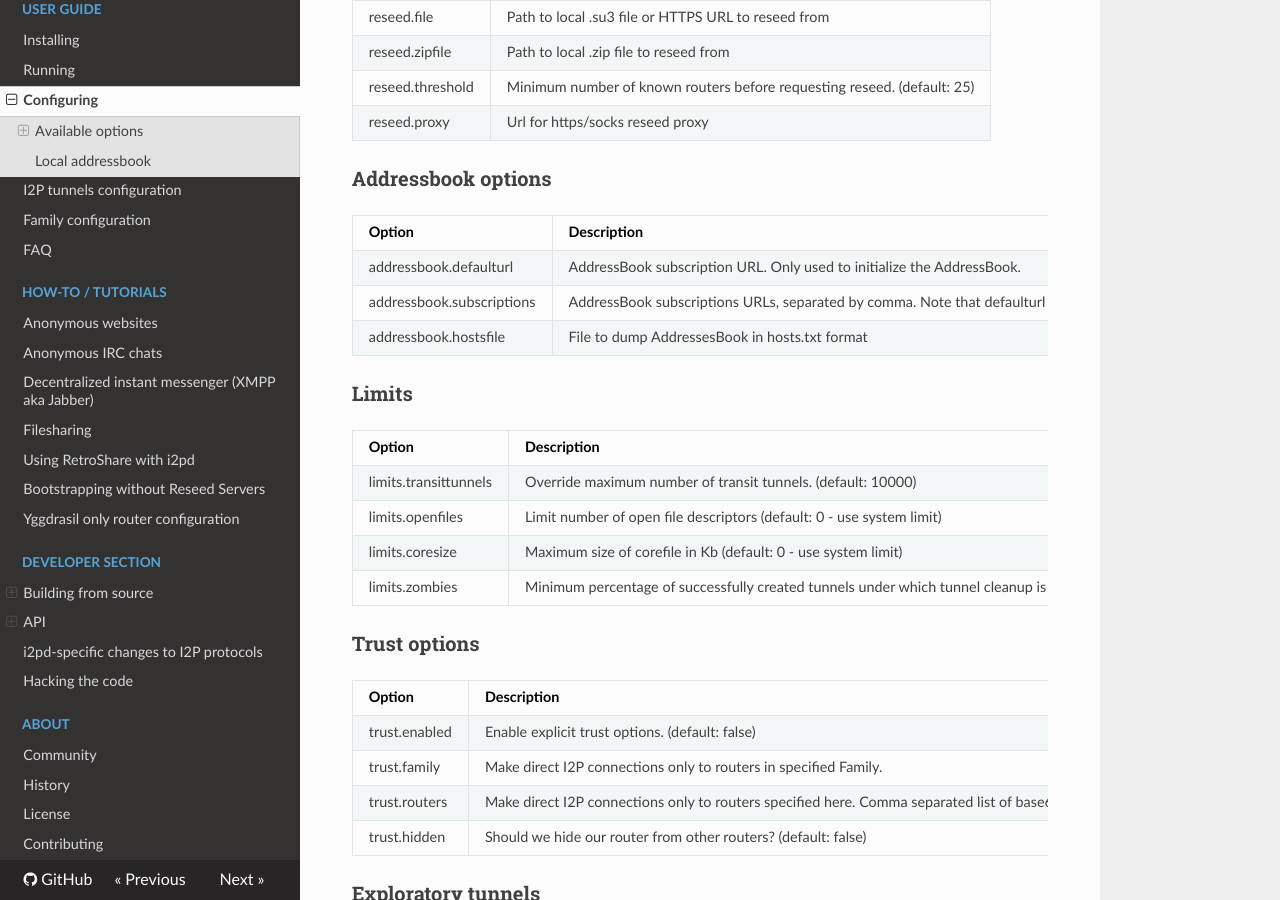
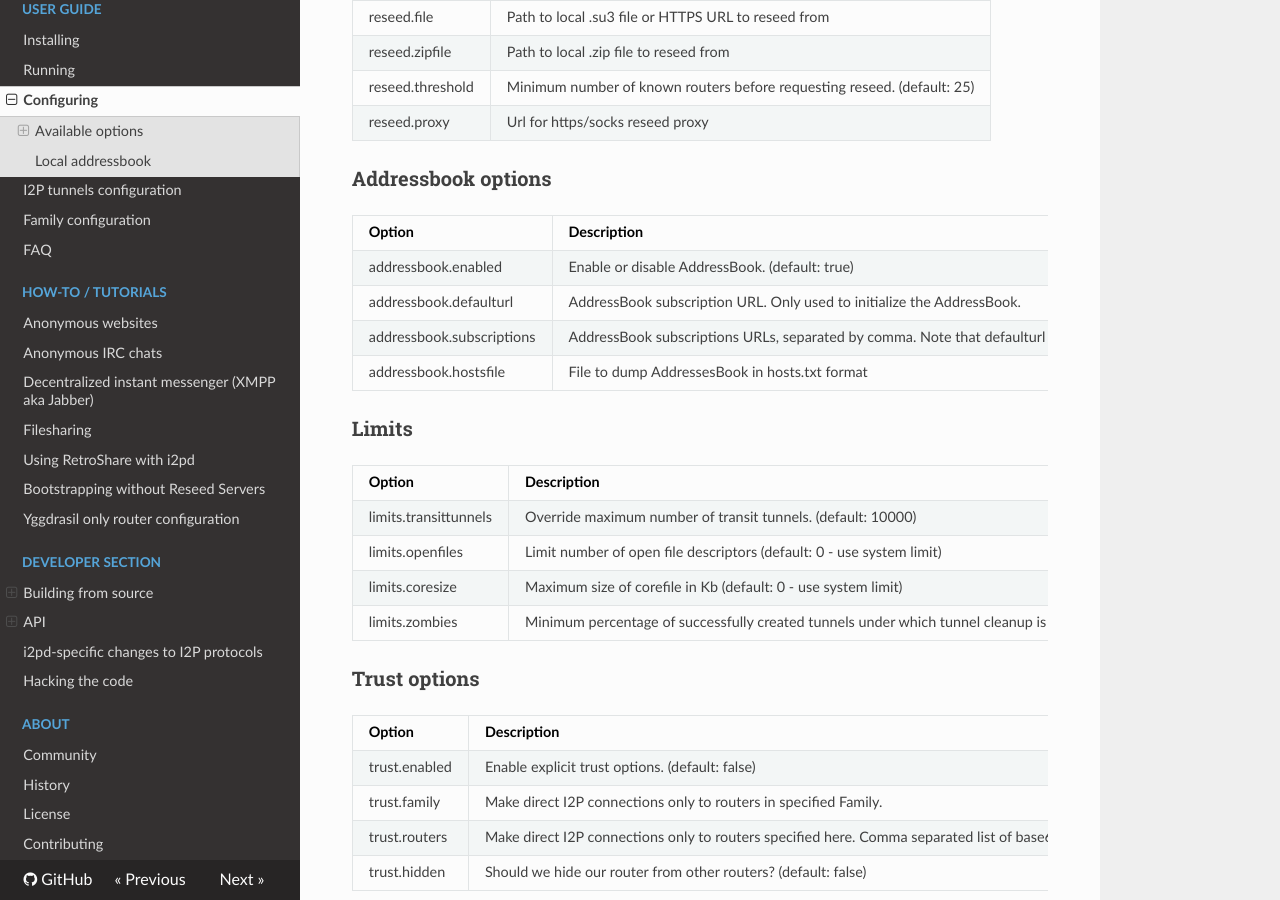
Before and after one commit to PurpleI2P/i2pd_docs_en, an MkDocs documentation site: the page built from docs/user-guide/configuration.md, in a window 1280 px wide and 900 px high, scrolled down 6046 px. Built offline with MkDocs 1.6.1, drawn with Linux system fonts in a browser that asks for light colours; nearby versions of some CDN libraries.

Commit message:
addressbook.enabled

```diff
--- a/docs/user-guide/configuration.md
+++ b/docs/user-guide/configuration.md
@@ -217,6 +217,7 @@ reseed.proxy                           | Url for https/socks reseed proxy
 
 Option                                 | Description
 -------------------------------------- | --------------------------------------
+addressbook.enabled                    | Enable or disable AddressBook. (default: true)
 addressbook.defaulturl                 | AddressBook subscription URL. Only used to initialize the AddressBook.
 addressbook.subscriptions              | AddressBook subscriptions URLs, separated by comma. Note that defaulturl is not added to subscriptions URLs
 addressbook.hostsfile                  | File to dump AddressesBook in hosts.txt format
```
